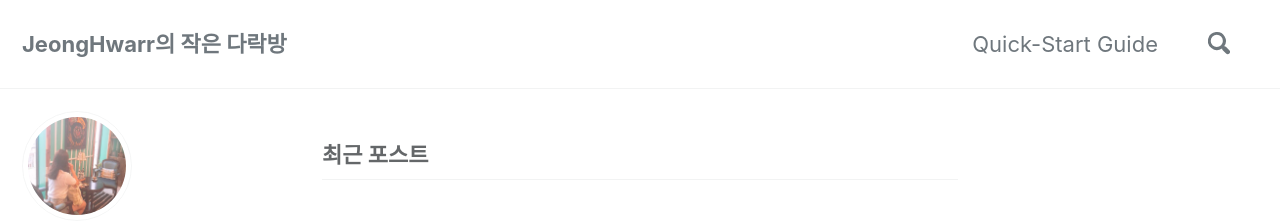
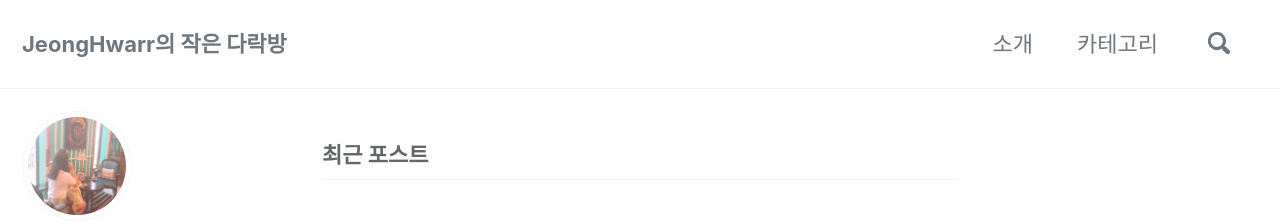
Before and after one commit to jeongHwarr/jeongHwarr.github.io_before, a Jekyll site: the page built from index.html, in a window 1280 px wide. Shown: the top 223 px of the page. Built offline with Jekyll 4.4.1, drawn with Linux system fonts in a browser that asks for light colours; cached includes are drawn as plain includes; the list of posts is cut into pages by our own code.

Commit message:
navigation.yml 수정
Signed-off-by: jeonghwa Yoo <green2368@naver.com>

```diff
--- a/_data/navigation.yml
+++ b/_data/navigation.yml
@@ -1,7 +1,9 @@
 # main links
 main:
-  - title: "Quick-Start Guide"
-    url: https://mmistakes.github.io/minimal-mistakes/docs/quick-start-guide/
+   - title: "소개"
+     url: /about/
+   - title: "카테고리"
+     url: /categories/
   # - title: "About"
   #   url: https://mmistakes.github.io/minimal-mistakes/about/
   # - title: "Sample Posts"
```
